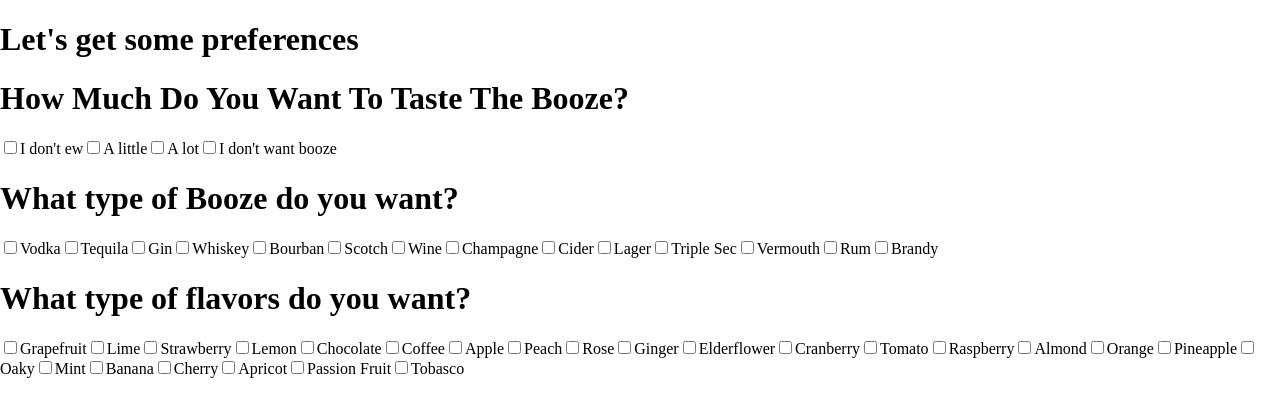
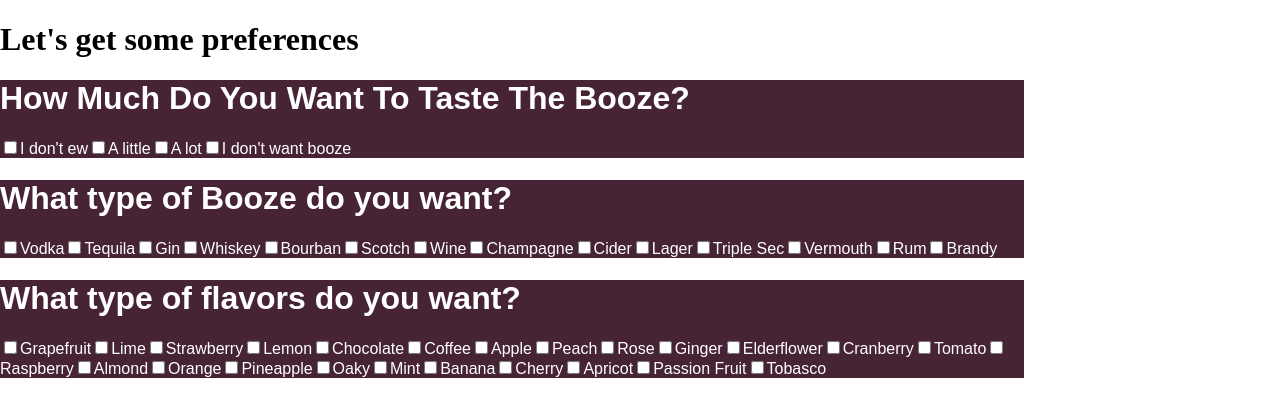
Before and after one commit to BlueNealis/what-should-I-order, a Next.js app: page /drinkPreference/form in a window 1280 px wide. Shown: the top 416 px of the page. Built offline with nearby package versions, Linux system fonts and the light colour scheme; a web font is replaced by a local one.

Commit message:
Add background color to prompts

```diff
--- a/components/promptBox/promptBox.js
+++ b/components/promptBox/promptBox.js
@@ -2,13 +2,13 @@ import styles from './promptBox.module.scss'
 
 
 export const PromptBox = ({prompt, options, handleClick, id}) => {
-  console.log(prompt)
   return(
-    <div>
+    <div className={styles.promptBox} key={id}>
       <h1>{prompt}</h1>
       {options.map((option) => {
-        return (<label key={Date.now()}>
+        return (<label key={`${option.name}-label`}>
         <input
+        key={option.name}
         name={option.name}
         type={"checkbox"}
         checked={option.checked}
--- a/components/promptBox/promptBox.module.scss
+++ b/components/promptBox/promptBox.module.scss
@@ -0,0 +1,8 @@
+@use "../../styles/vars";
+
+.promptBox {
+  color: white;
+  background-color: vars.$plum;
+  @include vars.paragraph-font;
+  width: 80%;
+}
--- a/pages/drinkPreference/form.js
+++ b/pages/drinkPreference/form.js
@@ -21,7 +21,7 @@ export default function form() {
       {name:"A lot", checked:false},
       {name:"I don't want booze", checked:false}]}
       handleClick={handleChange}
-      id={1}/>
+      id={4}/>
 
       <PromptBox
       prompt={"What type of Booze do you want?"}
@@ -41,7 +41,7 @@ export default function form() {
       {name:"Brandy", checked:false}
     ]}
       handleClick={handleChange}
-      id={2}/>
+      id={5}/>
 
       <PromptBox
       prompt={"What type of flavors do you want?"}
@@ -71,7 +71,7 @@ export default function form() {
       {name:"Tobasco", checked:false}
     ]}
       handleClick={handleChange}
-      id={3}/>
+      id={6}/>
     </form>
   )
 }
```
